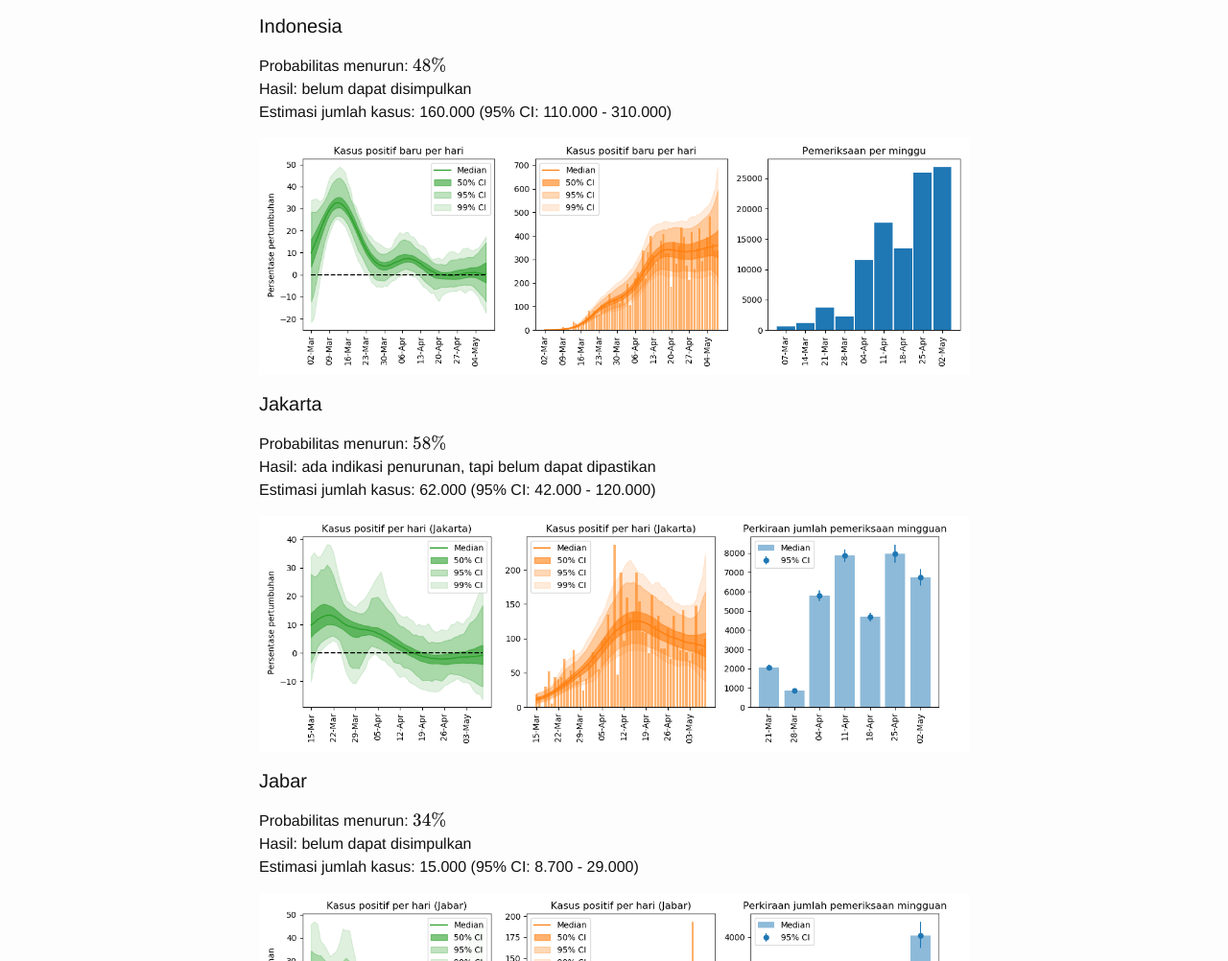
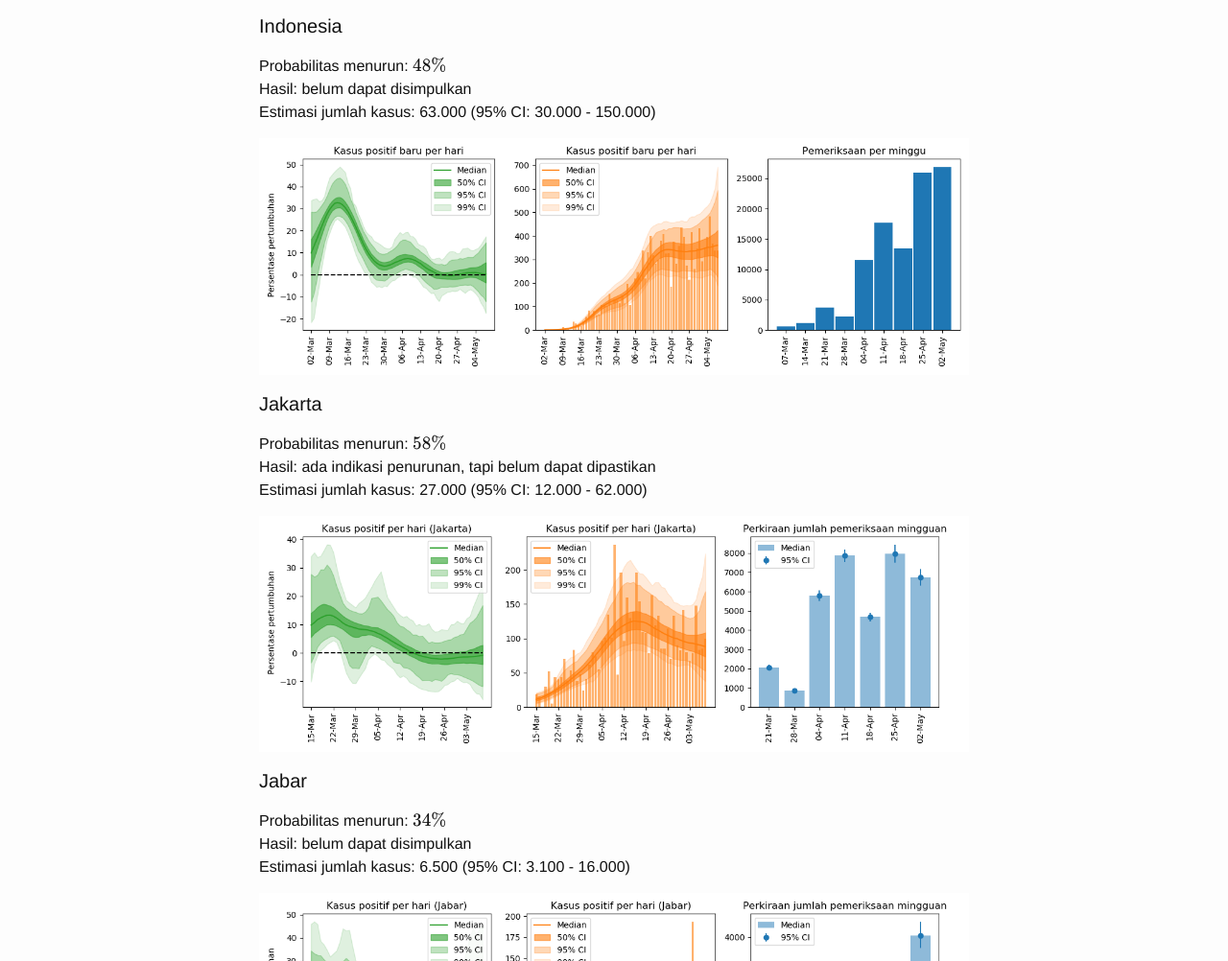
Before and after one commit to mfkasim1/mfkasim1.github.io, a Jekyll site: the page built from idcovid19.md, in a window 1280 px wide and 1400 px high. Shown: the part 302-1304 px from the top of the window at 96% size. Built offline with Jekyll 4.4.1, drawn with Linux system fonts in a browser that asks for light colours; formulas are drawn with MathJax 3; our own code applies the rules of GitHub Pages for plain Markdown files; some of the changed text lies outside the part shown.

```diff
--- a/idcovid19.md
+++ b/idcovid19.md
@@ -15,7 +15,7 @@
 
 Probabilitas menurun: \\(48\%\\)<br/>
 Hasil: belum dapat disimpulkan<br/>
-Estimasi jumlah kasus: 160.000 (95% CI: 110.000 - 310.000)
+Estimasi jumlah kasus: 63.000 (95% CI: 30.000 - 150.000)
 
 <img title="Indonesia" src="{{ site.baseurl }}/assets/idcovid19-daily/id_new_cases.png" width="100%"/>
 
@@ -23,7 +23,7 @@
 
 Probabilitas menurun: \\(58\%\\)<br/>
 Hasil: ada indikasi penurunan, tapi belum dapat dipastikan<br/>
-Estimasi jumlah kasus: 62.000 (95% CI: 42.000 - 120.000)
+Estimasi jumlah kasus: 27.000 (95% CI: 12.000 - 62.000)
 
 <img title="Jakarta" src="{{ site.baseurl }}/assets/idcovid19-daily/idprov_jakarta_new_cases.png" width="100%"/>
 
@@ -31,7 +31,7 @@
 
 Probabilitas menurun: \\(34\%\\)<br/>
 Hasil: belum dapat disimpulkan<br/>
-Estimasi jumlah kasus: 15.000 (95% CI: 8.700 - 29.000)
+Estimasi jumlah kasus: 6.500 (95% CI: 3.100 - 16.000)
 
 <img title="Jabar" src="{{ site.baseurl }}/assets/idcovid19-daily/idprov_jabar_new_cases.png" width="100%"/>
 
@@ -39,7 +39,7 @@
 
 Probabilitas menurun: \\(41\%\\)<br/>
 Hasil: belum dapat disimpulkan<br/>
-Estimasi jumlah kasus: 28.000 (95% CI: 17.000 - 55.000)
+Estimasi jumlah kasus: 11.000 (95% CI: 5.300 - 28.000)
 
 <img title="Jatim" src="{{ site.baseurl }}/assets/idcovid19-daily/idprov_jatim_new_cases.png" width="100%"/>
 
@@ -47,7 +47,7 @@
 
 Probabilitas menurun: \\(51\%\\)<br/>
 Hasil: ada indikasi penurunan, tapi belum dapat dipastikan<br/>
-Estimasi jumlah kasus: 13.000 (95% CI: 8.700 - 23.000)
+Estimasi jumlah kasus: 5.500 (95% CI: 2.700 - 13.000)
 
 <img title="Jateng" src="{{ site.baseurl }}/assets/idcovid19-daily/idprov_jateng_new_cases.png" width="100%"/>
 
@@ -55,6 +55,6 @@
 
 Probabilitas menurun: \\(35\%\\)<br/>
 Hasil: belum dapat disimpulkan<br/>
-Estimasi jumlah kasus: 8.700 (95% CI: 6.000 - 18.000)
+Estimasi jumlah kasus: 3.500 (95% CI: 1.900 - 8.900)
 
 <img title="Sulsel" src="{{ site.baseurl }}/assets/idcovid19-daily/idprov_sulsel_new_cases.png" width="100%"/>
```
